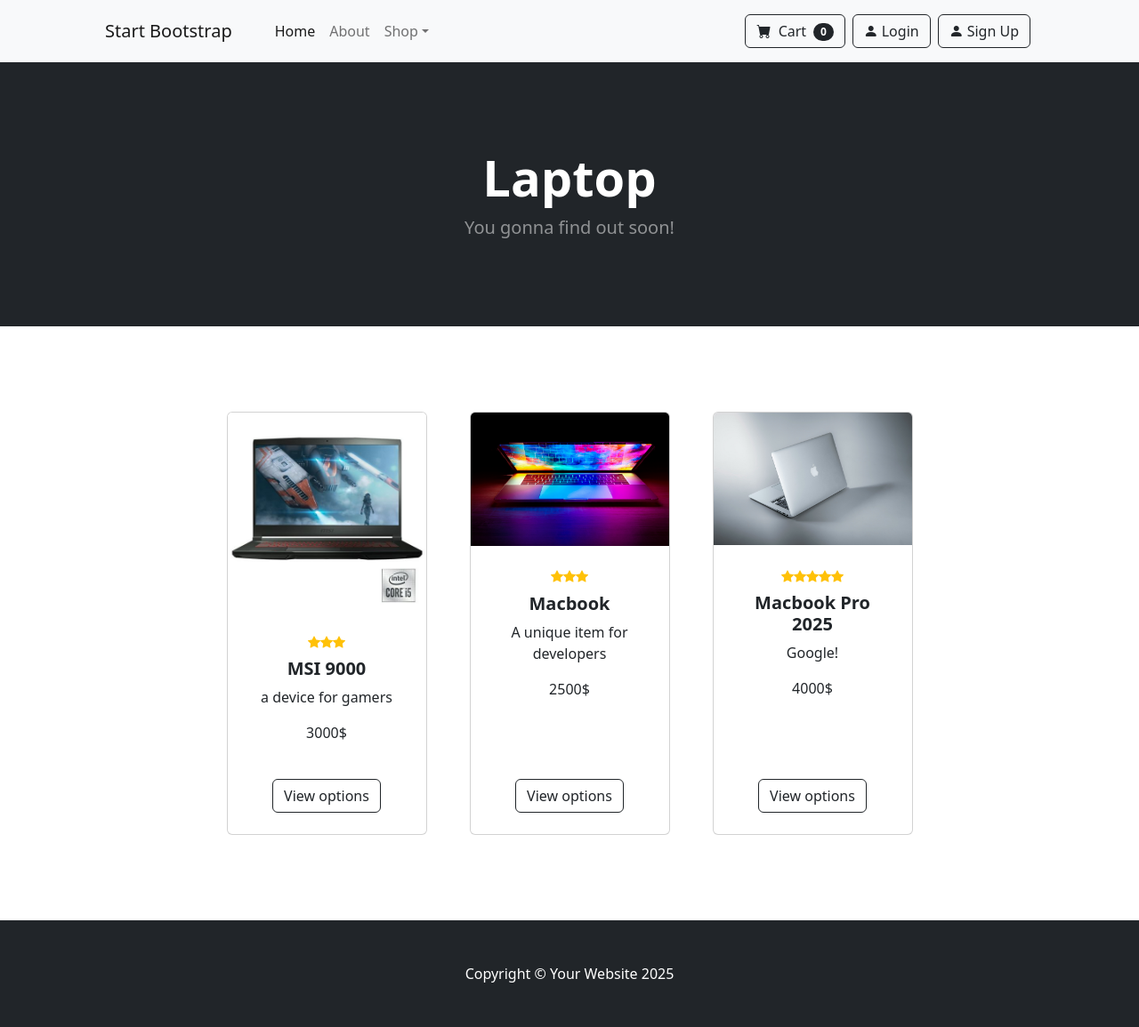
After one commit to Hasibafghan/django-ecommerce-app, a Django app: page /category/Laptop/ in a window 1280 px wide. The commit adds this page. Shown: the whole page at 89% size. Run offline with Django 5.2, Linux system fonts and the light colour scheme; data comes from the database, SQL or seed files in the repository; both versions use the stored data as it was after the commit; some libraries are stand-ins or nearby versions.

Commit message:
Category drop down linked! and Bakend

```diff
--- /dev/null
+++ b/shop/templates/category_products.html
@@ -0,0 +1,81 @@
+{% extends 'base.html' %}
+{% load static %}
+
+
+{% block content%}
+  <header class="bg-dark py-5">
+    <div class="container px-4 px-lg-5 my-5">
+      <div class="text-center text-white">
+        <h1 class="display-4 fw-bolder">{{category.name}}</h1>
+        <p class="lead fw-normal text-white-50 mb-0">You gonna find out soon!</p>
+      </div>
+    </div>
+  </header>
+
+  <section class="py-5">
+    <div class="container px-4 px-lg-5 mt-5">
+      <div class="row gx-4 gx-lg-5 row-cols-2 row-cols-md-3 row-cols-xl-4 justify-content-center">
+        {% for product in products %}
+          {% if product.is_in_discount %}
+            <div class="col mb-5">
+              <div class="card h-100">
+                <div class="badge bg-dark bg-opacity-50 text-white position-absolute" style="top: 0.5rem; right: 0.5rem">Special offer</div>
+                <!-- Product image -->
+                <img class="card-img-top" src="{{ product.image.url }}" alt="..." />
+                <!-- Product details -->
+                <div class="card-body p-4">
+                  <div class="text-center">
+                    {% for i in ''|center:product.gave_star %}
+                      <div class="bi-star-fill text-warning d-inline"></div>
+                    {% endfor %}
+                    <!-- Product name -->
+                    <h5 class="fw-bolder">{{ product.name }}</h5>
+                    <p>{{ product.description }}</p>
+                    <!-- Product price -->
+                    <p class="text-decoration-line-through">{{ product.price }}$</p>
+                    <p class="">{{ product.discount }}$</p>
+                  </div>
+                </div>
+                <!-- Product actions -->
+                <div class="card-footer p-4 pt-0 border-top-0 bg-transparent">
+                  <div class="text-center">
+                    <a class="btn btn-outline-dark mt-auto" href="{% url 'detail' product.id %}">View options</a>
+                  </div>
+                </div>
+              </div>
+            </div>
+          {% else %}
+            <div class="col mb-5">
+              <div class="card h-100">
+                <!-- Product image -->
+                <img class="card-img-top" src="{{ product.image.url }}" alt="..." />
+                <!-- Product details -->
+                <div class="card-body p-4">
+                  <div class="text-center">
+                    <div class="d-flex justify-content-center small text-warning mb-2">
+                      {% for i in ''|center:product.gave_star %}
+                        <div class="bi-star-fill text-warning d-inline"></div>
+                      {% endfor %}
+                    </div>
+                    <!-- Product name -->
+                    <h5 class="fw-bolder">{{ product.name }}</h5>
+                    <p>{{ product.description }}</p>
+                    <!-- Product price -->
+                    <p>{{ product.price }}$</p>
+                  </div>
+                </div>
+                <!-- Product actions -->
+                <div class="card-footer p-4 pt-0 border-top-0 bg-transparent">
+                  <div class="text-center">
+                    <a class="btn btn-outline-dark mt-auto" href="{% url 'detail' product.id %}">View options</a>
+                  </div>
+                </div>
+              </div>
+            </div>
+          {% endif %}
+        {% endfor %}
+      </div>
+    </div>
+  </section>
+  {% endblock %}
+  <script src="https://cdn.jsdelivr.net/npm/bootstrap@5.2.3/dist/js/bootstrap.bundle.min.js"></script>
--- a/shop/urls.py
+++ b/shop/urls.py
@@ -8,4 +8,5 @@
     path('logout/' , views.logout_user , name='logout'),
     path('signup/' , views.signup_user , name='signup'),
     path('detail/<int:pk>/' , views.product_detail , name='detail'),
+    path('category/<str:category_name>/' , views.category_products , name='category'),
 ]
--- a/shop/views.py
+++ b/shop/views.py
@@ -72,3 +72,13 @@
     # product = Product.objects.get(pk=pk)
     product = get_object_or_404(Product, pk=pk)
     return render(request , 'product_detail.html' , {'product': product})
+
+
+def category_products(request, category_name):
+    try:
+        category = get_object_or_404(Category, name=category_name)
+        products = Product.objects.filter(category=category)
+        return render(request , 'category_products.html' , {'products': products , 'category': category})
+    except Category.DoesNotExist:
+        messages.error(request , 'Category not found')
+        return redirect('products')
--- a/templates/include/navbar.html
+++ b/templates/include/navbar.html
@@ -16,16 +16,16 @@
           <a class="nav-link dropdown-toggle" id="navbarDropdown" href="#" role="button" data-bs-toggle="dropdown" aria-expanded="false">Shop</a>
           <ul class="dropdown-menu" aria-labelledby="navbarDropdown">
             <li>
-              <a class="dropdown-item" href="#!">All Products</a>
+              <a class="dropdown-item" href="{% url 'products' %}">All Products</a>
             </li>
             <li>
               <hr class="dropdown-divider" />
             </li>
             <li>
-              <a class="dropdown-item" href="#!">Popular Items</a>
+              <a class="dropdown-item" href="{% url 'category' 'Laptop' %}">Laptops</a>
             </li>
             <li>
-              <a class="dropdown-item" href="#!">New Arrivals</a>
+              <a class="dropdown-item" href="{% url 'category' 'Smartphones' %}">Smartphones</a>
             </li>
           </ul>
         </li>
```
Also changed, not shown: shop/templates/product_detail.html (+27 -12 lines), db.sqlite3, media/upload/product/Nothing-Phone-3a-cameras-close-together.jpg (added), media/upload/product/joshua-woroniecki-lzh3hPtJz9c-unsplash.jpg (added), media/upload/product/maxim-hopman-Hin-rzhOdWs-unsplash.jpg (added).
